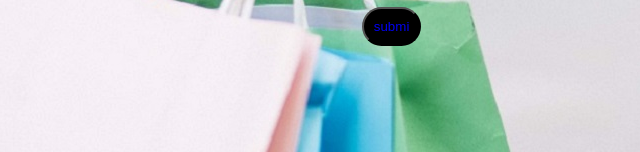
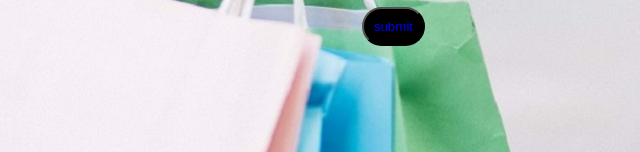
Before and after one commit to utsavp123/project0, a plain HTML site: page index.html in a window 1280 px wide. Shown: the part 648-800 px from the top of the page, 227-867 px from the left. Drawn offline with Linux system fonts and the light colour scheme.

Commit message:
Update index.html

```diff
--- a/index.html
+++ b/index.html
@@ -173,7 +173,7 @@
 				<div class="form-group">
 					<input type="trxt" name"" placeholder="Enter Your Phone Number">
 				</div>
-				<button class="Submit"><a href="https://www.amazon.in/s?k=uwilla&crid=3RRTFNMCQE4RD&sprefix=uwill%2Caps%2C448&ref=nb_sb_noss">submi</button>
+				<button class="Submit"><a href="https://www.amazon.in/s?k=uwilla&crid=3RRTFNMCQE4RD&sprefix=uwill%2Caps%2C448&ref=nb_sb_noss">submit</button>
 			</form>
 		</div>
 
```
